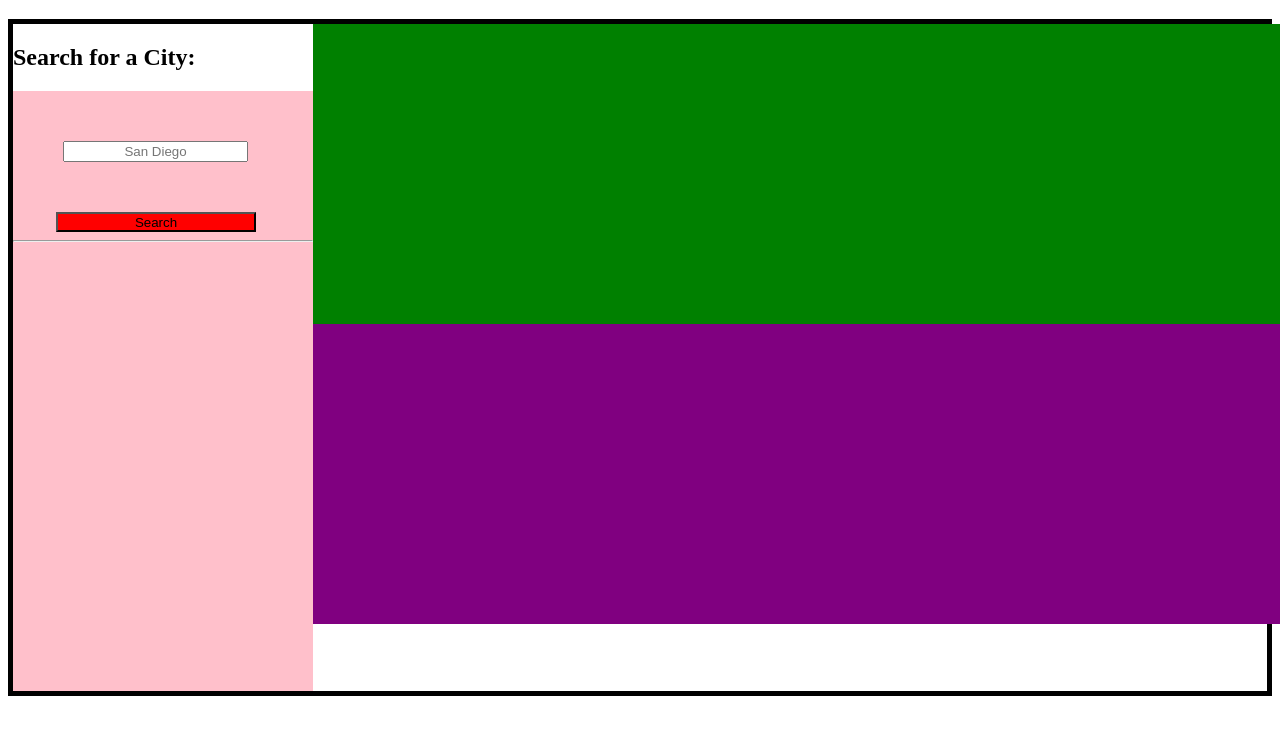
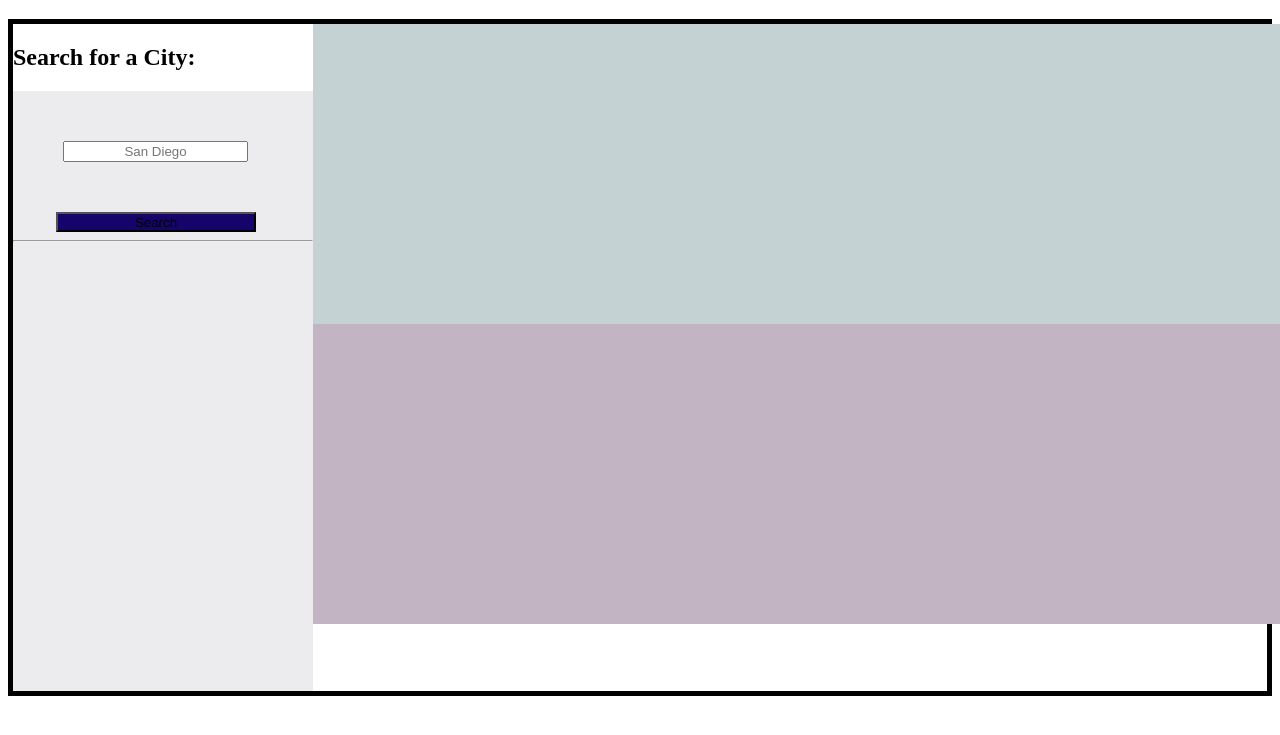
Before and after one commit to olacase/weather-dashboard, a plain HTML site: page index.html in a window 1280 px wide. Shown: the part 61-796 px from the top of the page. Drawn offline with nearby package versions, Linux system fonts and the light colour scheme.

Commit message:
trying to make the css better

```diff
--- a/assets/CSS/style.css
+++ b/assets/CSS/style.css
@@ -25,19 +25,19 @@
   .search {
     height: 600px;
     width: 300px;
-    background-color: pink;
+    background-color: rgb(236, 235, 238);
   }
   .forecast {
     height: 600px;
     width: 1000px;
   }
   .today {
-    background-color: green;
+    background-color: rgb(197, 210, 211);
     height: 300px;
   }
   .weekly {
     height: 300px;
-    background-color: purple;
+    background-color: rgb(194, 180, 194);
     display: flex;
     justify-content: space-around;
   }
@@ -46,7 +46,7 @@
     text-align: center;
   }
   .search-button {
-    background-color: red;
+    background-color: rgb(23, 4, 107);
     height: 20px;
     width: 200px;
     margin-left:  43px;
```
